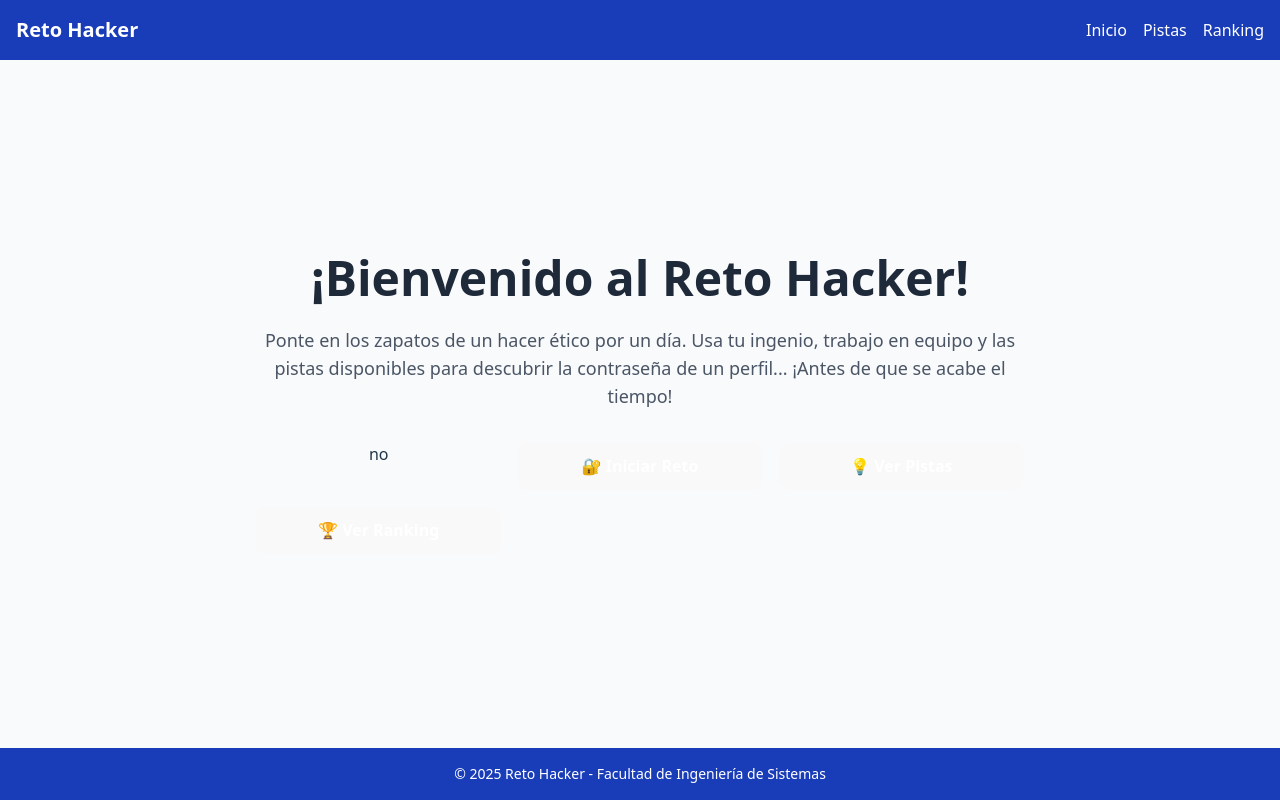
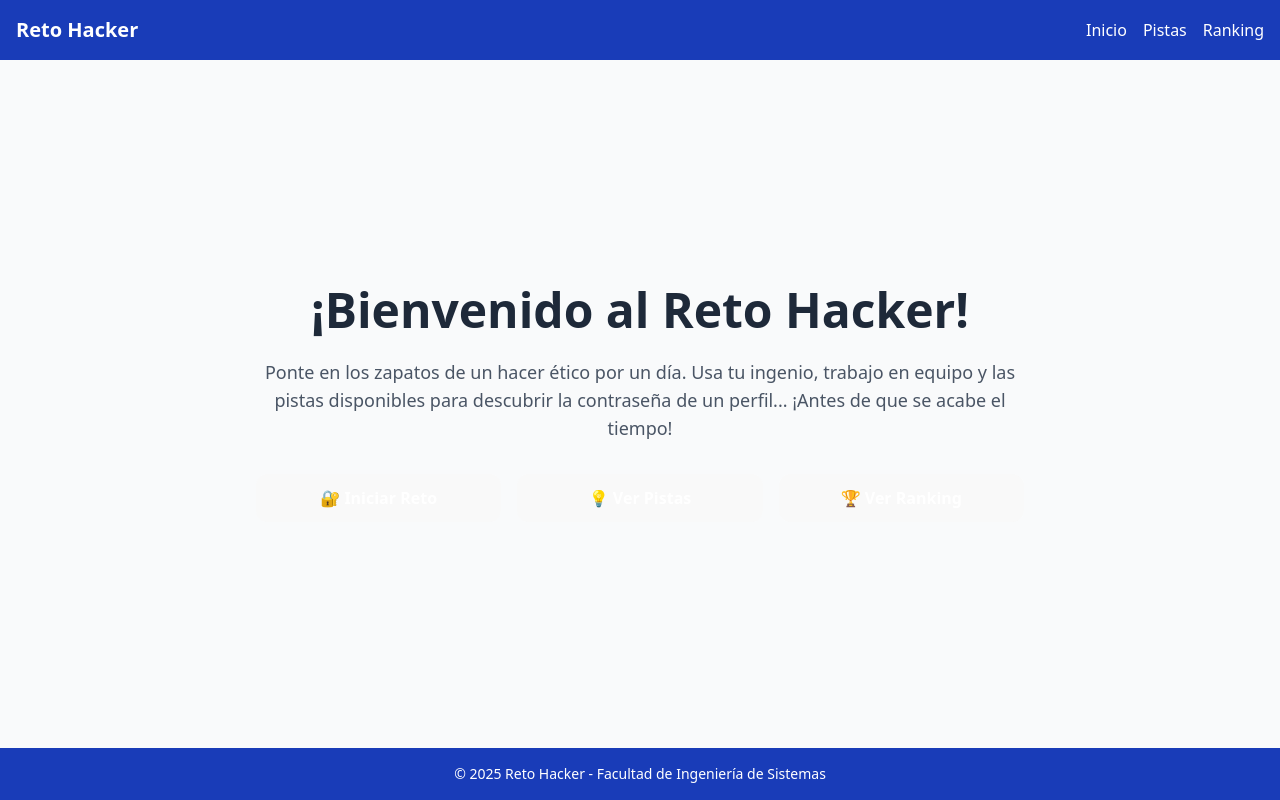
Before and after one commit to carlos-paezf/Social_Engineering_Challenge-Frontend, a React (Vite) app: page / in a window 1280 px wide. Built offline with nearby package versions, Linux system fonts and the light colour scheme; no server answers.

Commit message:
fix: Remove unnecessary word

```diff
--- a/src/pages/HomePage.tsx
+++ b/src/pages/HomePage.tsx
@@ -13,7 +13,7 @@
                     disponibles para descubrir la contraseña de un perfil... ¡Antes de que se acabe el tiempo!
                 </p>
 
-                <div className="grid grid-cols-1 md:grid-cols-3 gap-4 mt-8">no
+                <div className="grid grid-cols-1 md:grid-cols-3 gap-4 mt-8">
                     <Link to="/login">
                         <button className="w-full bg-blue-700 hover:bg-blue-800 text-white font-semibold py-3 px-4 rounded-xl transition">
                             🔐 Iniciar Reto
```
